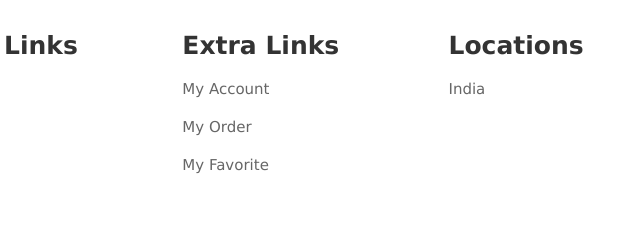
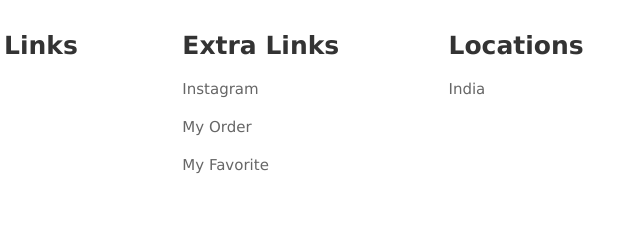
Before and after one commit to Hostelix1/hostelix.in, a plain HTML site: page index.html in a window 1280 px wide. Shown: the part 2554-2787 px from the top of the page, 199-839 px from the left. Drawn offline with nearby package versions, Linux system fonts and the light colour scheme.

Commit message:
Update index.html

```diff
--- a/index.html
+++ b/index.html
@@ -284,7 +284,7 @@
 
         <div class="box">
           <h3>extra links</h3>
-          <a href="#">my account</a>
+          <a href="https://www.instagram.com/hostelproperties/">Instagram</a>
           <a href="#">my order</a>
           <a href="#">my favorite</a>
         </div>
```
